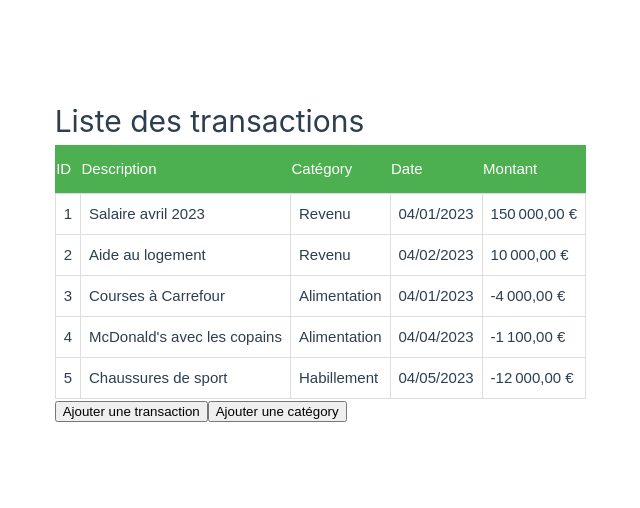
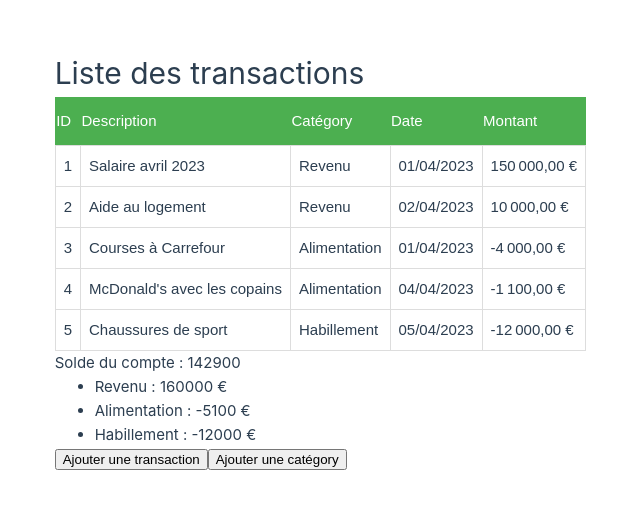
Before and after one commit to baongochuyn/TP-Transaction, a Vue app: page / in a window 1280 px wide. Shown: the part 140-648 px from the top of the page, without its empty margins (54-694 px from the left). Built offline with nearby package versions, Linux system fonts and the light colour scheme; data requests are answered from the project's data file.

Commit message:
show total transaction

```diff
--- a/src/components/TableTransaction.vue
+++ b/src/components/TableTransaction.vue
@@ -14,11 +14,17 @@
         <td>{{ transaction.id }}</td>
         <td>{{ transaction.description }}</td>
         <td>{{ getCategoryById(transaction.categoryId) }}</td>
-        <td>{{ moment(String(transaction.date)).format('MM/DD/YYYY') }}</td>
-        <td>{{ transactionsStore.coverAmount(transaction.montant) }}</td>
+        <td>{{ moment(String(transaction.date)).format('DD/MM/YYYY') }}</td>
+        <td>{{ transactionStore.coverAmount(transaction.montant) }}</td>
       </tr>
     </tbody>
   </table>
+  <p>Solde du compte : {{ total }}</p>
+  <ul>
+    <li v-for="(item, index) in categoryStore.categories.value" :key="index">
+      {{ item.name }} : {{ transactionStore.totalByCategory(item.id) }} €
+    </li>
+  </ul>
 </template>
 
 <script setup lang="ts">
@@ -28,8 +34,8 @@ import { useTransactionStore } from '@/stores/transaction'
 import { useCategoryStore } from '@/stores/category'
 import moment from 'moment'
 
-const transactionsStore = useTransactionStore()
-const transactions = transactionsStore.transactions
+const transactionStore = useTransactionStore()
+const transactions = transactionStore.transactions
 
 const categoryStore = useCategoryStore()
 const categories = categoryStore.categories
@@ -37,7 +43,7 @@ const categories = categoryStore.categories
 if (transactions.value.length === 0) {
   await fetch('http://localhost:3000/transactions')
     .then((res) => res.json())
-    .then((data) => transactionsStore.setTransaction(data))
+    .then((data) => transactionStore.setTransaction(data))
   console.log(transactions.value)
   await fetch('http://localhost:3000/categories')
     .then((res) => res.json())
@@ -53,4 +59,5 @@ const getCategoryById = (id: number) => {
     }
   }
 }
+const total = transactionStore.total
 </script>
--- a/src/entities/transaction.ts
+++ b/src/entities/transaction.ts
@@ -2,7 +2,7 @@ export class Transaction {
   constructor(
     public id: number,
     public description: string,
-    public date: string,
+    public date: Date,
     public montant: bigint,
     public categoryId: number
   ) {}
--- a/src/stores/transaction.ts
+++ b/src/stores/transaction.ts
@@ -23,13 +23,13 @@ export const useTransactionStore = defineStore('transaction', function () {
       id: transaction.value.length === 0 ? 1 : Math.max(...transaction.value.map((t) => t.id)) + 1,
       categoryId: itemAdd.category,
       description: itemAdd.description,
-      date: convertDate(new Date(itemAdd.date)),
+      date: new Date(itemAdd.date),
       montant: BigInt(itemAdd.amount)
     })
     console.log(transaction.value)
   }
 
-  const totalByCategory = (category: string) => {
+  const totalByCategory = (category: number) => {
     let sum = BigInt(0)
 
     for (let i = 0; i < transaction.value.length; i++) {
--- a/src/view/HomeView.vue
+++ b/src/view/HomeView.vue
@@ -3,12 +3,6 @@
   <Suspense>
     <TableTransaction />
   </Suspense>
-  <!-- <p>Solde du compte : {{ total }}</p>
-  <ul>
-    <li v-for="(item, index) in categoryStore.category" :key="index">
-      {{ item.name }} : {{ transactionStore.totalByCategory(item.name) }} €
-    </li>
-  </ul> -->
   <RouterLink to="/new-transaction"><button>Ajouter une transaction</button></RouterLink>
   <RouterLink to="/new-category"><button>Ajouter une catégory</button></RouterLink>
 </template>
@@ -19,11 +13,10 @@ import TableTransaction from '@/components/TableTransaction.vue'
 import { useTransactionStore } from '@/stores/transaction'
 import { useCategoryStore } from '@/stores/category'
 
-// const transactionStore = useTransactionStore()
+const transactionStore = useTransactionStore()
 
 // transactionStore.setTransaction(transaction)
 // console.log(transactionStore.transaction)
 
-// const categoryStore = useCategoryStore()
-// const total = transactionStore.total
+const categoryStore = useCategoryStore()
 </script>
```
